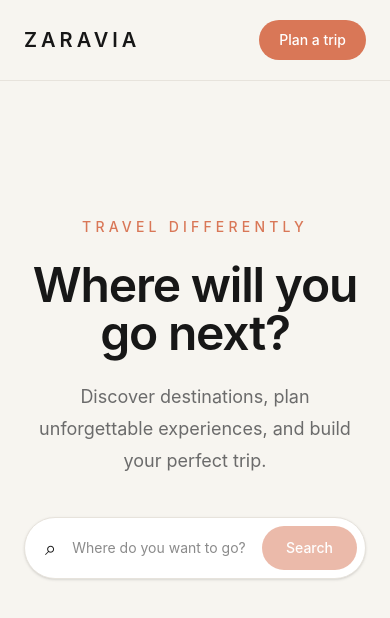
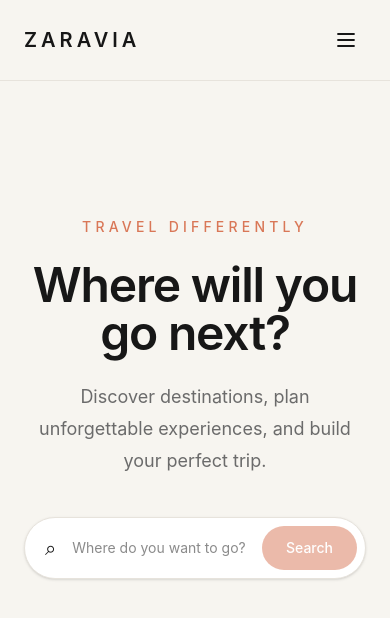
Before and after one commit to zarakhansari/zaravia, a React (Vite) app: page / in a window 390 px wide. Shown: the top 618 px of the page. Built offline with nearby package versions, Linux system fonts and the light colour scheme.

Commit message:
fix: implement responsive mobile navigation menu in Navbar component

```diff
--- a/src/components/Navbar.tsx
+++ b/src/components/Navbar.tsx
@@ -1,39 +1,126 @@
+import { useState } from "react";
 import { Link, NavLink } from "react-router";
 
 function Navbar() {
+    const [isMenuOpen, setIsMenuOpen] = useState(false);
+
+    const closeMenu = () => {
+        setIsMenuOpen(false);
+    };
+
     return (
         <header className="border-b border-[var(--color-border)] bg-[var(--color-background)]">
             <nav className="mx-auto flex h-20 max-w-7xl items-center justify-between px-6 lg:px-8">
+
+                {/* Logo */}
                 <Link
                     to="/"
+                    onClick={closeMenu}
                     className="text-xl font-semibold tracking-[0.2em]"
                 >
                     ZARAVIA
                 </Link>
 
+                {/* Desktop Navigation */}
                 <div className="hidden items-center gap-8 md:flex">
                     <NavLink
                         to="/"
-                        className="text-sm text-[var(--color-muted)] transition hover:text-[var(--color-text)]"
+                        className="text-sm font-semibold text-black transition hover:opacity-70"
                     >
                         Home
                     </NavLink>
 
                     <NavLink
                         to="/explore"
-                        className="text-sm text-[var(--color-muted)] transition hover:text-[var(--color-text)]"
+                        className="text-sm font-semibold text-black transition hover:opacity-70"
                     >
                         Explore
                     </NavLink>
+
+                    <Link
+                        to="/"
+                        className="rounded-full bg-[var(--color-accent)] px-5 py-2.5 text-sm font-medium text-white transition hover:opacity-90"
+                    >
+                        Plan a trip
+                    </Link>
                 </div>
 
-                <Link
-                    to="/"
-                    className="rounded-full bg-[var(--color-accent)] px-5 py-2.5 text-sm font-medium text-white transition hover:opacity-90"
+                {/* Mobile Menu Button */}
+                <button
+                    type="button"
+                    onClick={() => setIsMenuOpen(!isMenuOpen)}
+                    className="flex h-10 w-10 items-center justify-center rounded-md text-[var(--color-text)] md:hidden"
+                    aria-label={isMenuOpen ? "Close menu" : "Open menu"}
+                    aria-expanded={isMenuOpen}
                 >
-                    Plan a trip
-                </Link>
+                    {isMenuOpen ? (
+                        // X icon
+                        <svg
+                            xmlns="http://www.w3.org/2000/svg"
+                            fill="none"
+                            viewBox="0 0 24 24"
+                            strokeWidth={1.8}
+                            stroke="currentColor"
+                            className="h-6 w-6"
+                        >
+                            <path
+                                strokeLinecap="round"
+                                strokeLinejoin="round"
+                                d="M6 18 18 6M6 6l12 12"
+                            />
+                        </svg>
+                    ) : (
+                        // Hamburger icon
+                        <svg
+                            xmlns="http://www.w3.org/2000/svg"
+                            fill="none"
+                            viewBox="0 0 24 24"
+                            strokeWidth={1.8}
+                            stroke="currentColor"
+                            className="h-6 w-6"
+                        >
+                            <path
+                                strokeLinecap="round"
+                                strokeLinejoin="round"
+                                d="M4 6h16M4 12h16M4 18h16"
+                            />
+                        </svg>
+                    )}
+                </button>
             </nav>
+
+            {/* Mobile Menu */}
+            {isMenuOpen && (
+                <div className="border-t border-[var(--color-border)] px-6 py-5 md:hidden">
+                    <div className="flex flex-col gap-5">
+
+                        <NavLink
+                            to="/"
+                            onClick={closeMenu}
+                            className="text-sm text-[var(--color-muted)] transition hover:text-[var(--color-text)]"
+                        >
+                            Home
+                        </NavLink>
+
+                        <NavLink
+                            to="/explore"
+                            onClick={closeMenu}
+                            className="text-sm text-[var(--color-muted)] transition hover:text-[var(--color-text)]"
+                        >
+                            Explore
+                        </NavLink>
+
+                        <Link
+                            to="/"
+                            onClick={closeMenu}
+                            className="w-fit rounded-full bg-[var(--color-accent)] px-5 py-2.5 text-sm font-medium text-white transition hover:opacity-90"
+                        >
+                            Plan a trip
+                        </Link>
+
+                    </div>
+                </div>
+            )}
         </header>
     );
 }
```
